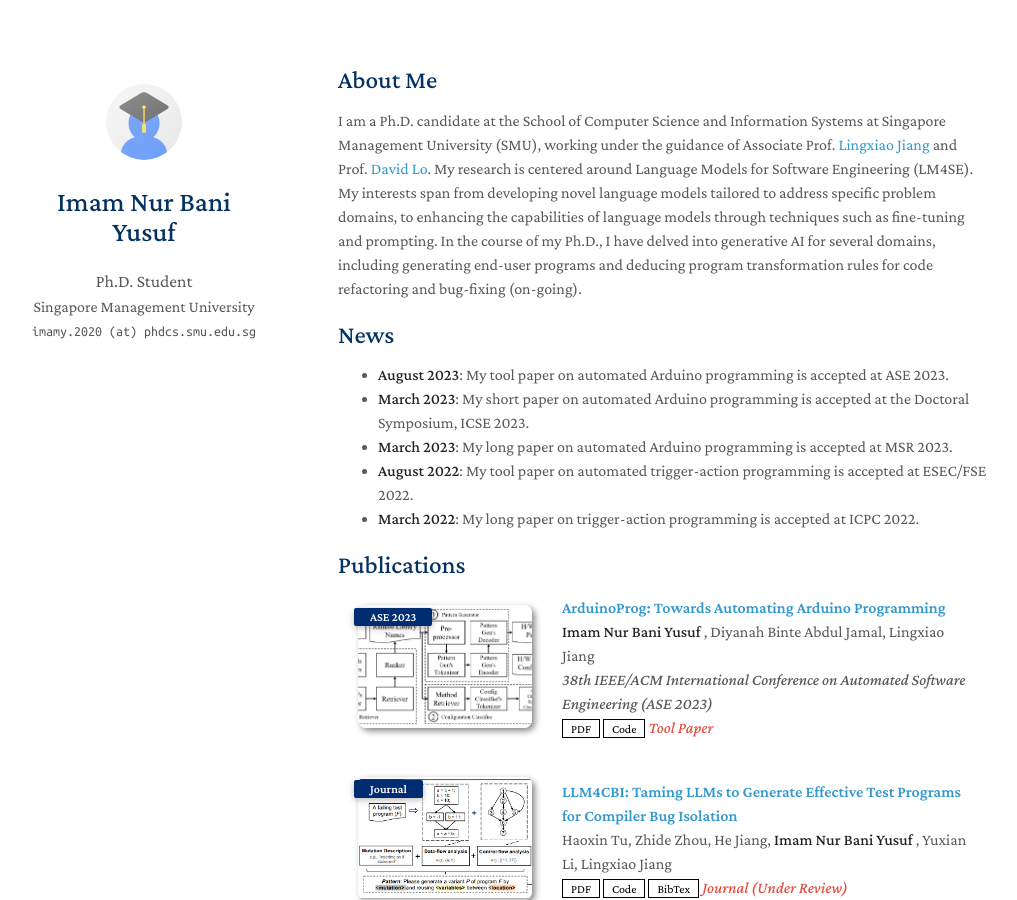
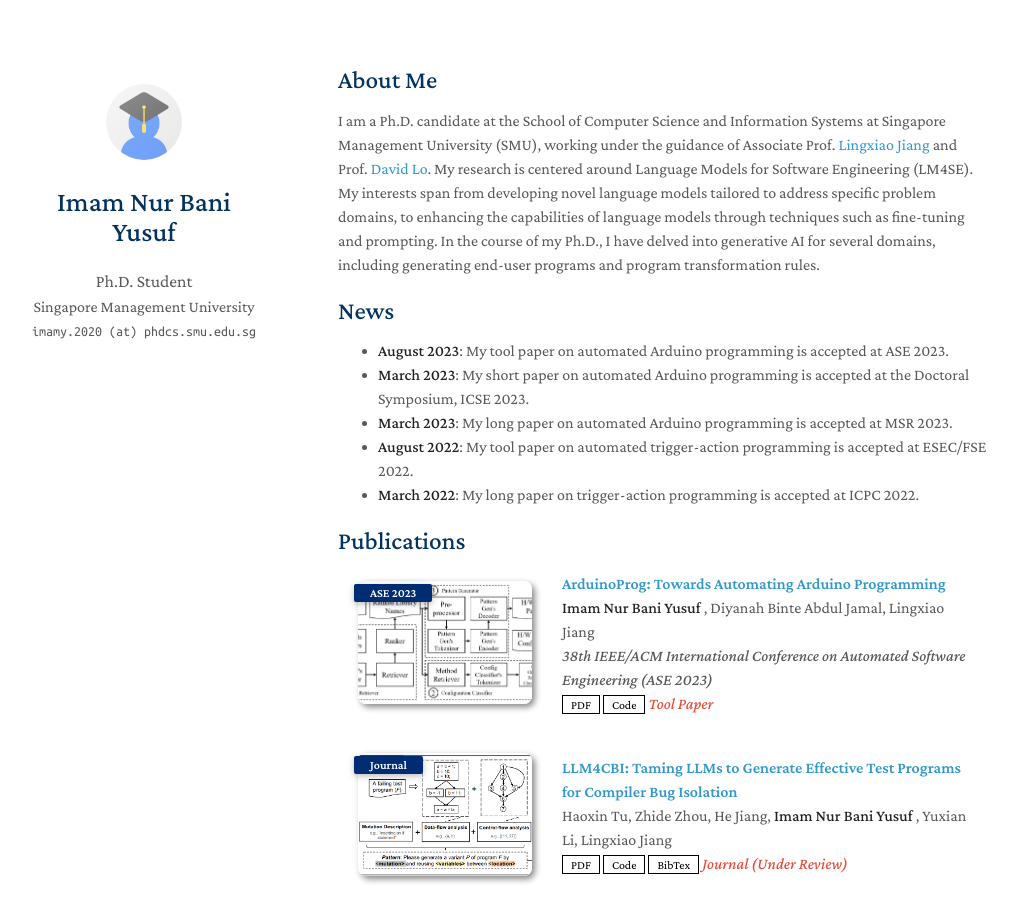
Before and after one commit to imamnurby/imamnurby.github.io, a Jekyll site: the page built from index.md, in a window 1280 px wide and 900 px high. Shown: the whole window, without its empty margins (132-1149 px from the left). Built offline with Jekyll 4.4.1, drawn with Linux system fonts in a browser that asks for light colours; nearby versions of some CDN libraries; a style sheet for code colours, icons or effects is not loaded; our own code applies the rules of GitHub Pages for plain Markdown files.

Commit message:
simplify the intro paragraph

```diff
--- a/index.md
+++ b/index.md
@@ -4,7 +4,7 @@ layout: homepage
 
 ## About Me
 
-I am a Ph.D. candidate at the School of Computer Science and Information Systems at Singapore Management University (SMU), working under the guidance of Associate Prof. [Lingxiao Jiang](http://www.mysmu.edu/faculty/lxjiang/#gsc.tab=0) and Prof. [David Lo](http://www.mysmu.edu/faculty/davidlo/). My research is centered around Language Models for Software Engineering (LM4SE). My interests span from developing novel language models tailored to address specific problem domains, to enhancing the capabilities of language models through techniques such as fine-tuning and prompting. In the course of my Ph.D., I have delved into generative AI for several domains, including generating end-user programs and deducing program transformation rules for code refactoring and bug-fixing (on-going).
+I am a Ph.D. candidate at the School of Computer Science and Information Systems at Singapore Management University (SMU), working under the guidance of Associate Prof. [Lingxiao Jiang](http://www.mysmu.edu/faculty/lxjiang/#gsc.tab=0) and Prof. [David Lo](http://www.mysmu.edu/faculty/davidlo/). My research is centered around Language Models for Software Engineering (LM4SE). My interests span from developing novel language models tailored to address specific problem domains, to enhancing the capabilities of language models through techniques such as fine-tuning and prompting. In the course of my Ph.D., I have delved into generative AI for several domains, including generating end-user programs and program transformation rules.
 
 ## News
 
```
